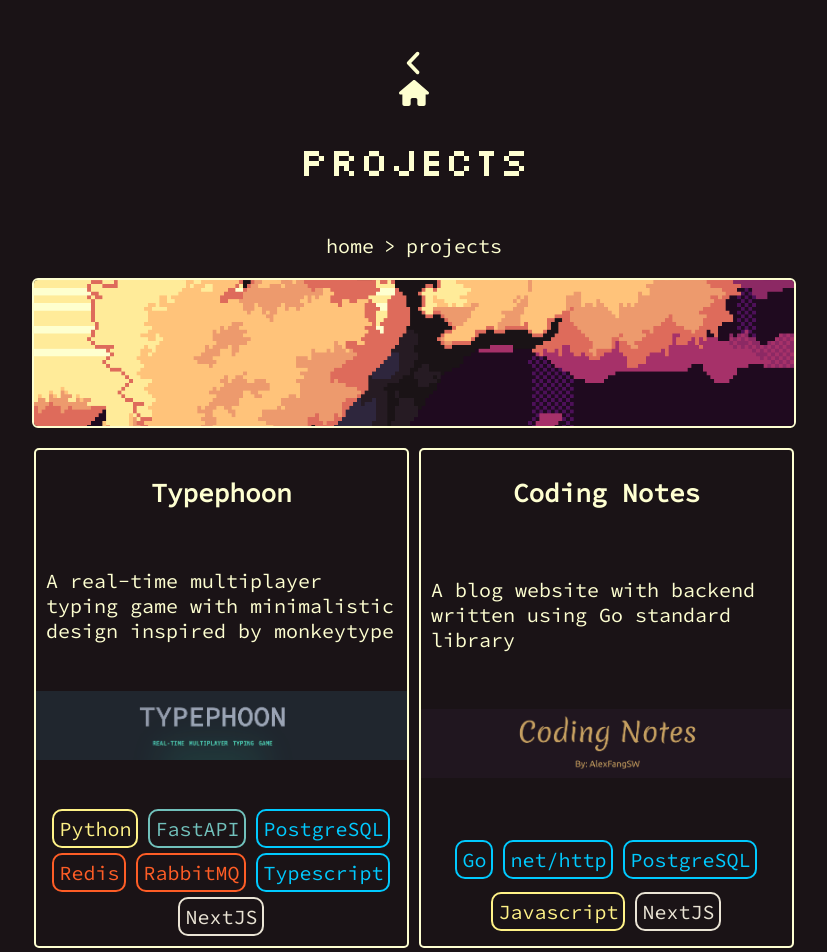
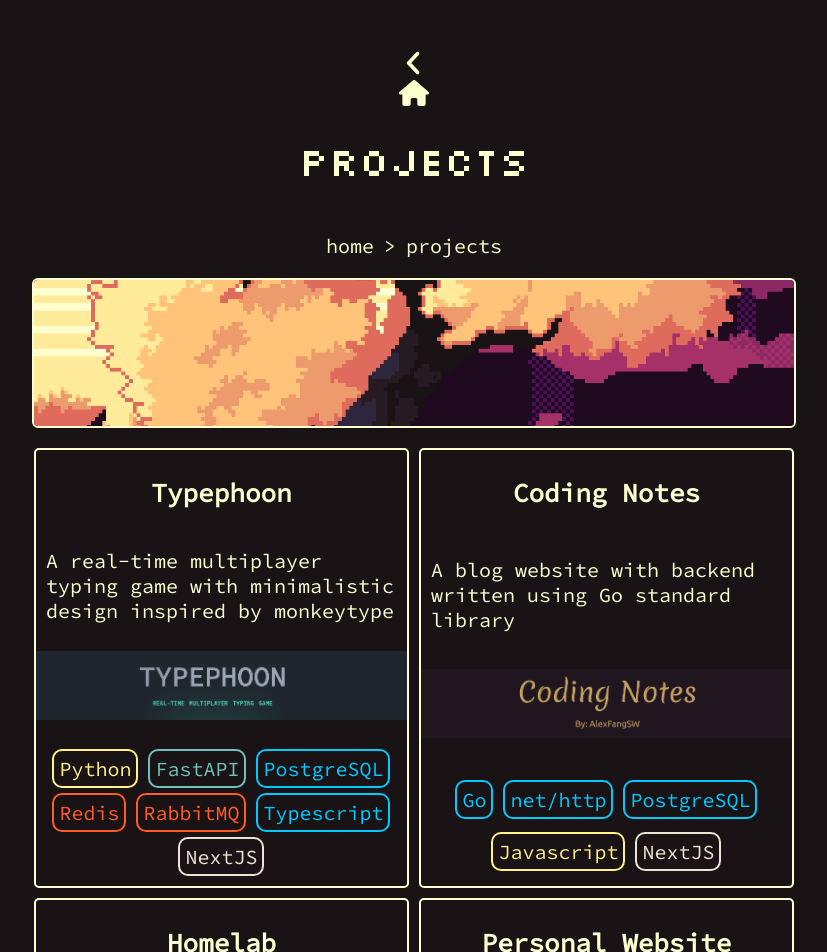
Before and after one commit to AlexFangSW/PersonalWebsite, a Next.js app: page /projects in a window 1280 px wide. Shown: the top 952 px of the page, without its empty margins (226-1053 px from the left). Built offline with nearby package versions, Linux system fonts and the light colour scheme.

Commit message:
chore(projects): adjust project card height

```diff
--- a/src/components/ProjectCard/ProjectCard.module.css
+++ b/src/components/ProjectCard/ProjectCard.module.css
@@ -8,7 +8,7 @@
   border-radius: 5px;
   row-gap: 0.5rem;
   padding-bottom: 0.5rem;
-  height: 25rem;
+  height: 22rem;
   justify-content: space-between;
 }
 
```
